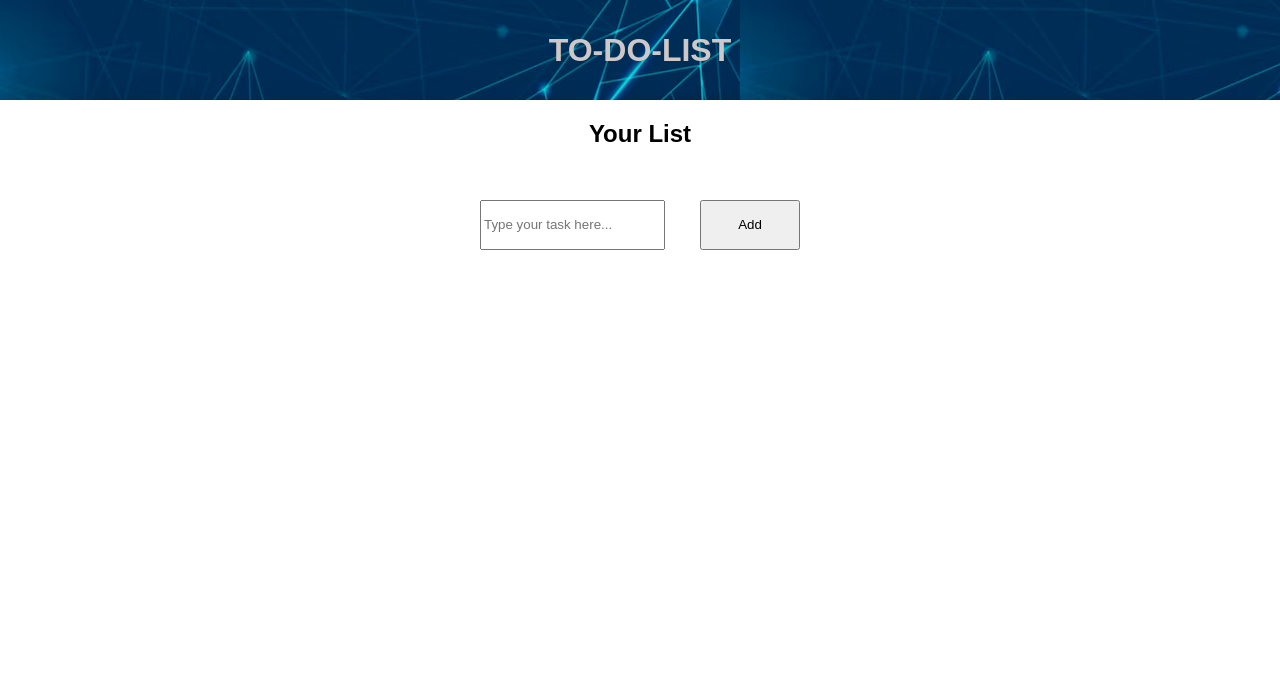
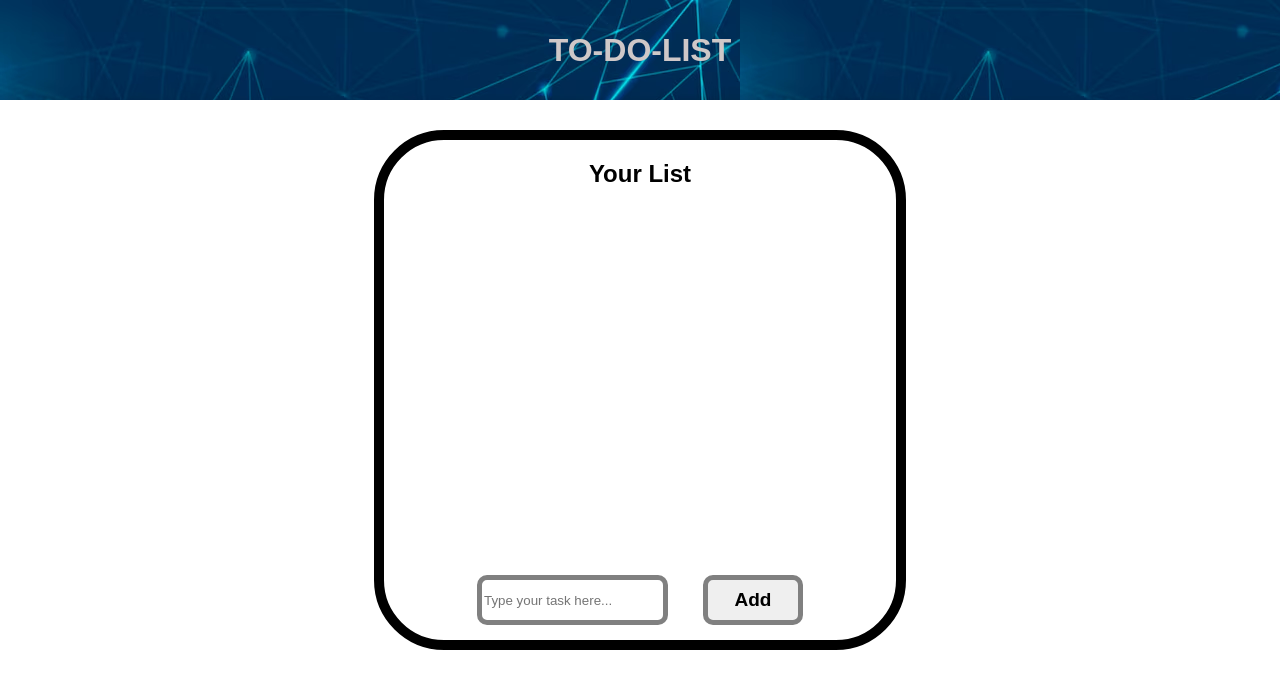
Before and after one commit to alec-somers/sdi31-to-do-list-Alec-Alex, a plain HTML site: page index.html in a window 1280 px wide. Drawn offline with Linux system fonts and the light colour scheme.

Commit message:
Foundational CSS complete

```diff
--- a/index.css
+++ b/index.css
@@ -11,9 +11,10 @@ body {
   display: flex;
 }
 
-.main {
+main {
   display: flex;
   flex-direction: column;
+  align-items: center;
 }
 
 .main-header {
@@ -27,16 +28,26 @@ body {
 .input-container {
   justify-content: center;
   gap: 35px;
+  margin-bottom: 15px;
 }
 
 .add-button {
+  font-size: 19px;
+  font-weight: bold;
   height: 50px;
   width: 100px;
+  border: 5px solid gray;
+  border-radius: 10px;
 }
 
 .add-button:hover {
   color: red;
   width: 110px;
+}
+
+.to-do-input {
+  border: 5px solid gray;
+  border-radius: 10px;
 }
 
 .list-container {
@@ -53,3 +64,22 @@ ul {
   flex-direction: column;
   list-style-type: none;
 }
+
+.remove-button {
+  font-size: 13px;
+  text-decoration: underline;
+  border: none;
+  background-color: transparent;
+}
+
+.main-container {
+  flex-direction: column;
+  justify-content: space-between;
+  background-color: white;
+  border: 10px solid black;
+  border-radius: 70px;
+  transition: 2s;
+  width: 40%;
+  margin-top: 30px;
+  min-height: 500px;
+}
--- a/index.html
+++ b/index.html
@@ -7,11 +7,11 @@
     <link href="index.css" rel="stylesheet" />
   </head>
   <body>
-    <main>
     <header class="main-header flex">
       <h1>TO-DO-LIST</h1>
     </header>
-
+    <main>
+      <div class="main-container flex">
         <div class="list-container flex">
           <h2 class="list-header">Your List</h2>
           <ul class="flex"></ul>
@@ -24,6 +24,7 @@
           />
           <button type="button" class="add-button">Add</button>
         </div>
+      </div>
     </main>
 
     <script src="index.js"></script>
```
Lines whose indentation alone changed are shown as unchanged.
